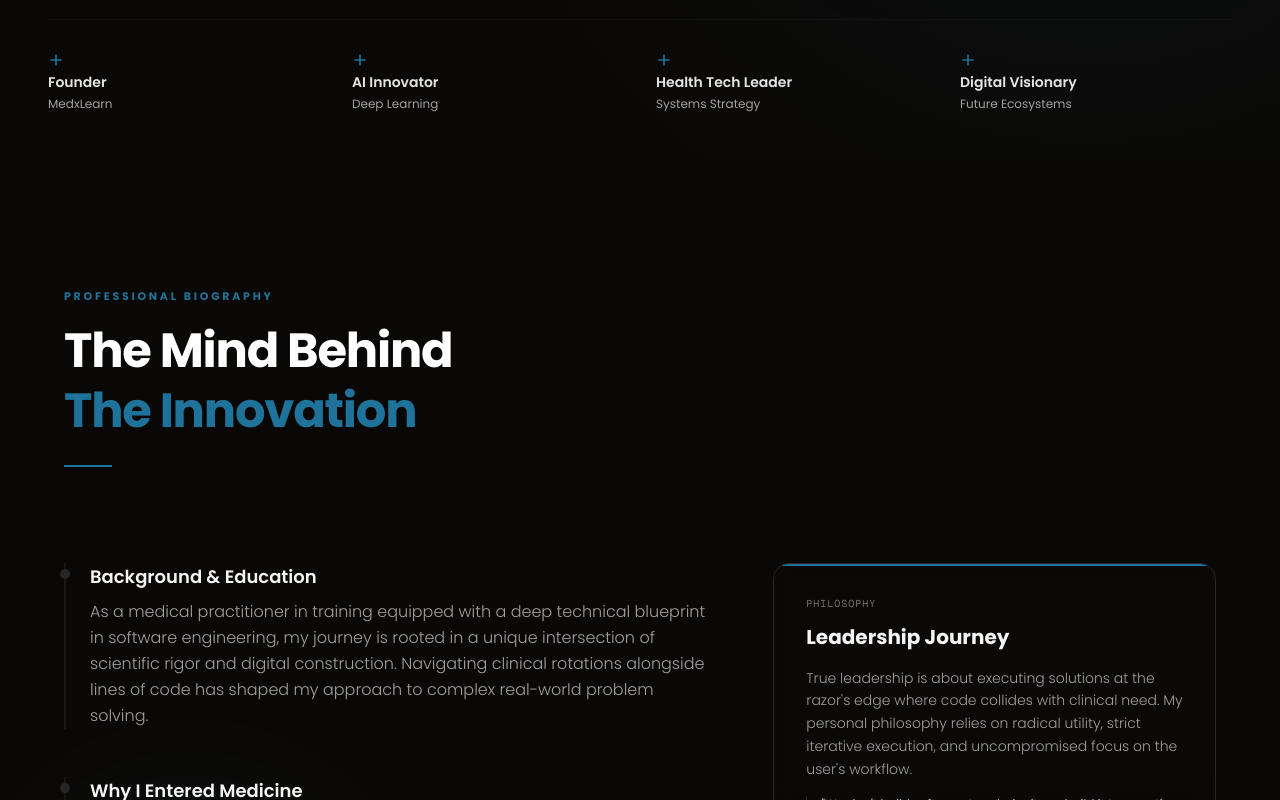
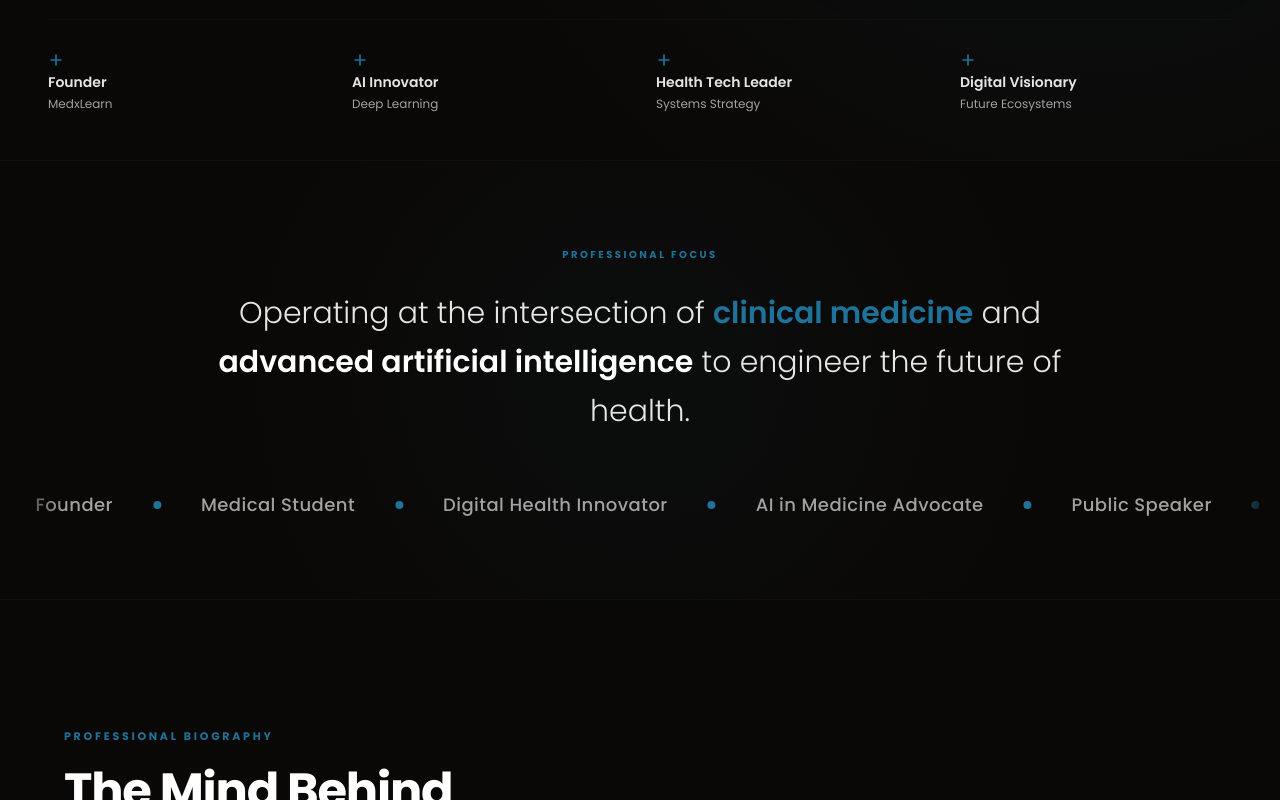
Before and after one commit to nuelfell0ff/cambridge-portfolio, a Next.js app: page / in a window 1280 px wide. Shown: the part 721-1521 px from the top of the page. Built offline with nearby package versions, Linux system fonts and the light colour scheme.

Commit message:
Add ProfessionalHeadline component to Home page

```diff
--- a/src/app/page.tsx
+++ b/src/app/page.tsx
@@ -1,12 +1,14 @@
 "use client";
 import React from 'react';
 import PortfolioHero from '@/components/PortfolioHero';
+import ProfessionalHeadline from '@/components/ProfessionalHeadline'
 import About from '@/components/About';
 
 export default function Home() {
   return (
     <main className="bg-[#0a0806] text-white min-h-screen overflow-y-auto selection:bg-[#1F7299]/30">
       <PortfolioHero />
+      <ProfessionalHeadline />
       <About />
     </main>
   );
```
